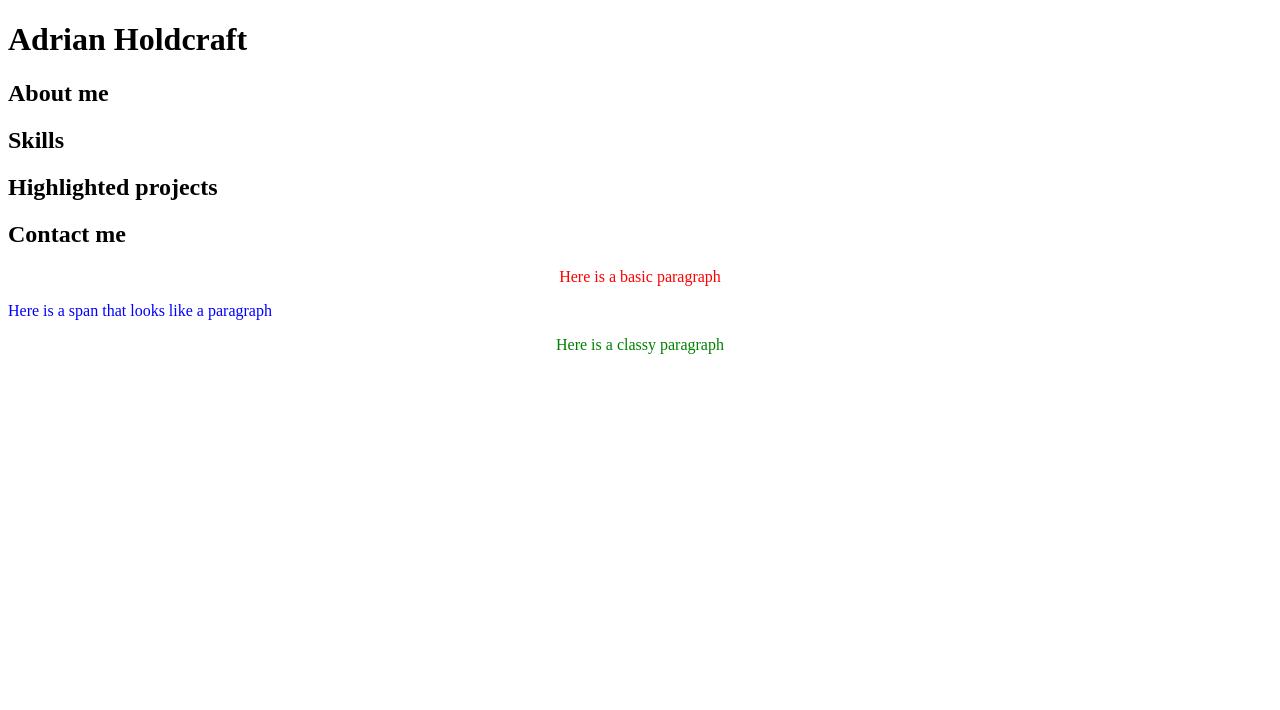
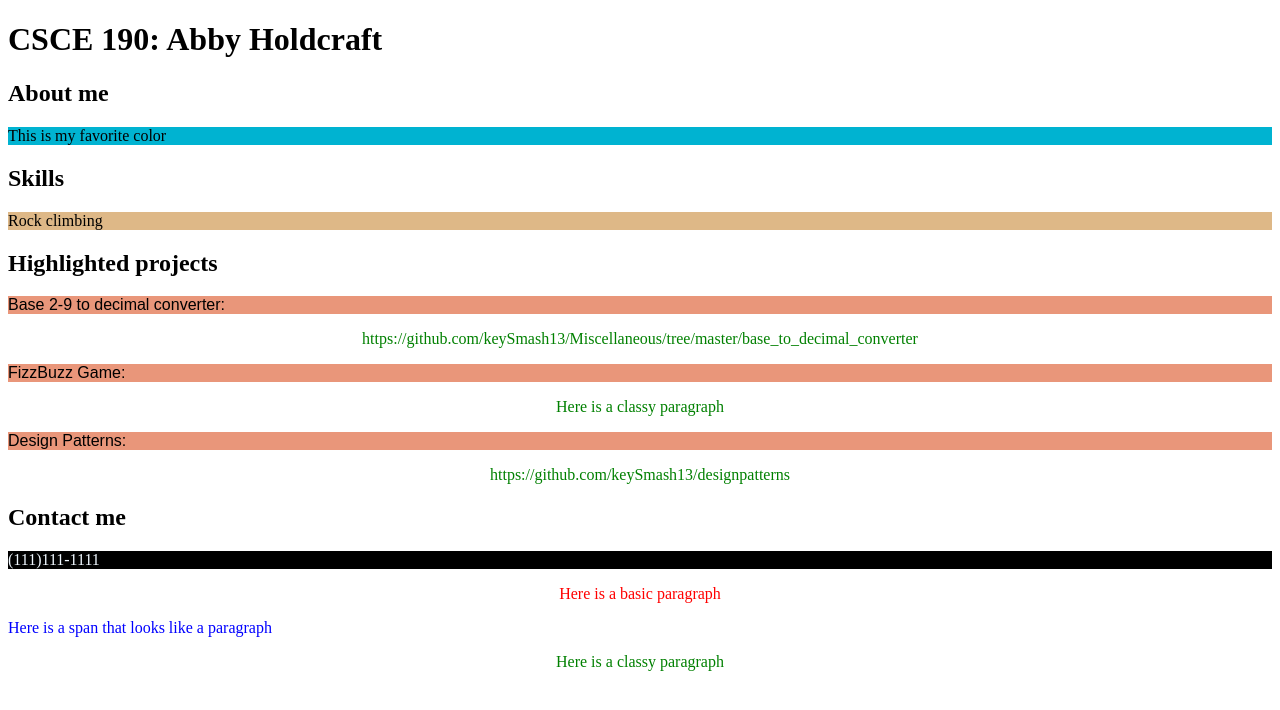
Before and after one commit to keySmash13/keySmash13.github.io, a plain HTML site: page index.html in a window 1280 px wide. Drawn offline with Linux system fonts and the light colour scheme.

Commit message:
added style

```diff
--- a/index.html
+++ b/index.html
@@ -1,15 +1,24 @@
 <!DOCTYPE html>
 <html>
   <head>
-    <title> CSCE 190: Adrian Holdcraft</title>
+    <title> CSCE 190: Abby Holdcraft</title>
     <link rel="stylesheet" href="styles.css">
   </head>
   <body>
-    <h1>Adrian Holdcraft</h1>
-    <h2>About me</h2><div class="about"></div>
-    <h2>Skills</h2><div class="skills"></div>
-    <h2>Highlighted projects</h2><div class="projects"></div>
-    <h2>Contact me</h2><div class="contact"></div>
+    <h1>CSCE 190: Abby Holdcraft</h1>
+    <h2>About me</h2>
+    <div class="about">This is my favorite color</div>
+    <h2>Skills</h2>
+    <div class="skills">Rock climbing</div>
+    <h2>Highlighted projects</h2>
+    <div class="projects">Base 2-9 to decimal converter:</div>
+    <p class="center">https://github.com/keySmash13/Miscellaneous/tree/master/base_to_decimal_converter</p>
+    <div class="projects">FizzBuzz Game:</div>
+    <p class="center">Here is a classy paragraph</p>
+    <div class="projects">Design Patterns:</div>
+    <p class="center">https://github.com/keySmash13/designpatterns</p>
+    <h2>Contact me</h2>
+    <div class="contact">(111)111-1111</div>
 
     <p>Here is a basic paragraph</p>
 	  <span id="para1">Here is a span that looks like a paragraph</span>
--- a/styles.css
+++ b/styles.css
@@ -10,3 +10,18 @@ p {
     text-align: center;
     color: green;
   }
+  .about {
+    background: #00b3d1;
+  }
+  .skills {
+    background: burlywood;
+  }
+  .projects {
+    font: bold;
+    font-family: fantasy;
+    background-color: darksalmon;
+  }
+  .contact {
+    background-color: black;
+    color: aliceblue;
+  }
```
